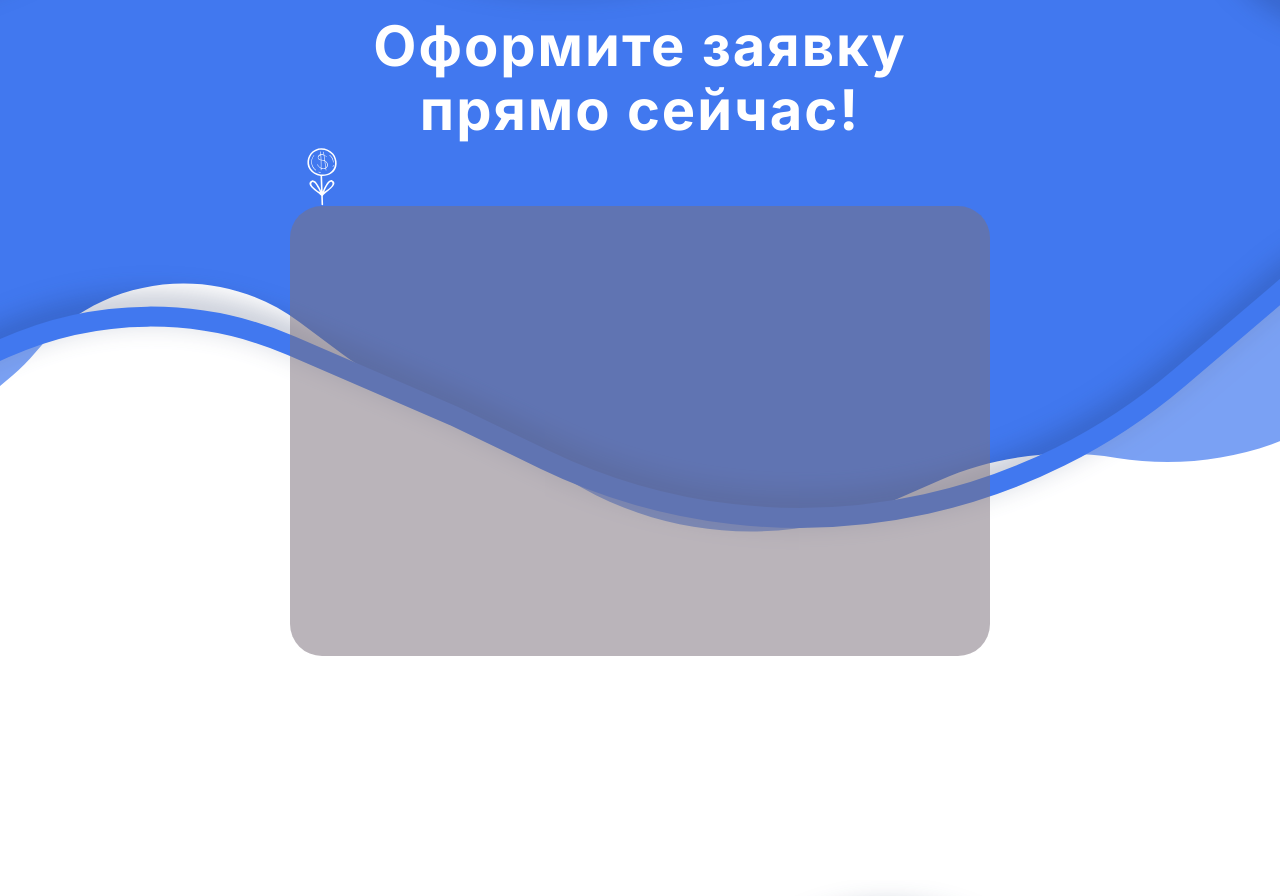
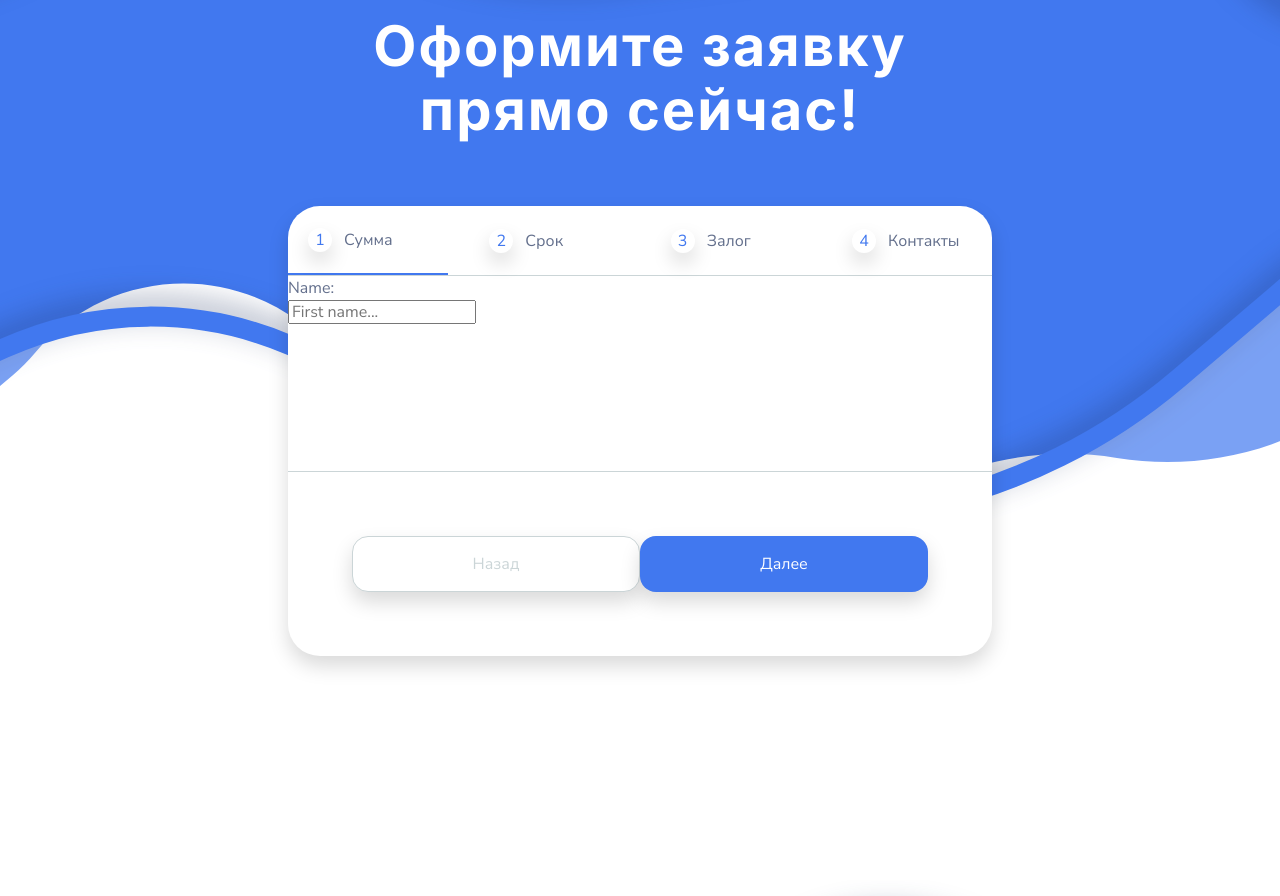
Before and after one commit to JulVBar/credit-LP, a website built with webpack: page src/index.html in a window 1280 px wide. Shown: the part 3510-4406 px from the top of the page. Built offline with nearby package versions, Linux system fonts and the light colour scheme.

Commit message:
order form start

```diff
--- a/src/index.html
+++ b/src/index.html
@@ -29,7 +29,7 @@
     <link rel="stylesheet" href="https://cdn.jsdelivr.net/npm/swiper@8/swiper-bundle.min.css"/>
     <script src="https://cdn.jsdelivr.net/npm/swiper@8/swiper-bundle.min.js"></script>
 
-    <title>Title</title>
+    <title>Bankiroff</title>
 </head>
 
 <body>
@@ -319,7 +319,7 @@
                 </div>
 
                 <div class="example-inner section__inner">
-                    <div class="example-swiper-content">
+                    <div class="example-swiper-content" data-aos="fade-right" data-aos-duration="1500" data-aos-anchor-placement="top-center">
                         <div class="swiper example-swiper">
                             <div class="swiper-wrapper example-swiper-wrapper">
                                 <div class="swiper-slide example-swiper-slide">
@@ -409,7 +409,7 @@
                         </div>
 
                     </div>
-                    <div class="example-title">
+                    <div class="example-title" data-aos="fade-left" data-aos-duration="1500" data-aos-anchor-placement="top-center">
                         <h2>Примеры выданных займов</h2>
                     </div>
                 </div>
@@ -423,11 +423,41 @@
                     <div class="order-inner section__inner">
                         <h2 class="order-title">Оформите заявку прямо сейчас!</h2>
                         <div class="order-content">
-                            <div class="o">
-                                <img src="images/icon/flower.svg" alt="coin">
-                            </div>
-                            <form action="">
+                            <form class="order-form" id="orderForm" action="">
+                                <div class="order-form-header">
+                                    <ul class="list-reset">
+                                        <li class="order-form-step"><span>Сумма</span></li>
+                                        <li class="order-form-step"><span>Срок</span></li>
+                                        <li class="order-form-step"><span>Залог</span></li>
+                                        <li class="order-form-step"><span>Контакты</span></li>
 
+                                    </ul>
+                                </div>
+                                <div class="order-form-body">
+                                    <div class="order-form-tab">Name:
+                                        <p><input placeholder="First name..." oninput="this.className = ''"></p>
+                                    </div>
+
+                                    <div class="order-form-tab">Contact Info:
+                                        <p><input placeholder="E-mail..." oninput="this.className = ''"></p>
+                                    </div>
+
+                                    <div class="order-form-tab">Birthday:
+                                        <p><input placeholder="dd" oninput="this.className = ''"></p>
+                                    </div>
+
+                                    <div class="order-form-tab">Login Info:
+                                        <p><input placeholder="Username..." oninput="this.className = ''"></p>
+                                    </div>
+                                </div>
+                                <div class="order-form-footer">
+                                    <button class="button-primary" type="button" id="prevBtn">
+                                        <span id="prevBtnSpan">Назад</span>
+                                    </button>
+                                    <button  class="button-primary" type="button" id="nextBtn">
+                                        <span id="nextBtnSpan">Далее</span>
+                                    </button>
+                                </div>
                             </form>
                         </div>
 
--- a/src/index.js
+++ b/src/index.js
@@ -4,12 +4,14 @@ import preloader from './js/preloader';
 import algorithmAnimation from './js/algorithmAnimation';
 import caseSwitch from './js/caseSwitch';
 import swiper from './js/swiper';
+import orderForm from './js/orderForm';
 
 window.addEventListener('DOMContentLoaded', function() {
     preloader();
     algorithmAnimation();
     caseSwitch();
     swiper();
+    orderForm();
 });
 
 // load all images
--- /dev/null
+++ b/src/js/orderForm.js
@@ -0,0 +1,85 @@
+function orderForm() {
+    let currentTab = 0;
+    showTab(currentTab);
+
+    function showTab(n) {
+
+        let x = document.getElementsByClassName("order-form-tab");
+
+        x[n].style.display = "block";
+
+        if (n == 0) {
+            document.getElementById("prevBtn").classList.add('disabled');
+        } else {
+            document.getElementById("prevBtn").classList.remove('disabled');
+        }
+        if (n == (x.length - 1)) {
+            document.getElementById("nextBtnSpan").innerHTML = "Оформить";
+        } else {
+            document.getElementById("nextBtnSpan").innerHTML = "Далее";
+        }
+        console.log(n)
+        fixStepIndicator(n)
+    }
+
+    function nextPrev(n) {
+        // This function will figure out which tab to display
+        var x = document.getElementsByClassName("order-form-tab");
+        // Exit the function if any field in the current tab is invalid:
+        if (n == 1 && !validateForm()) return false;
+        // Hide the current tab:
+        x[currentTab].style.display = "none";
+        // Increase or decrease the current tab by 1:
+        currentTab = currentTab + n;
+        // if you have reached the end of the form... :
+        if (currentTab >= x.length) {
+            //...the form gets submitted:
+            document.getElementById("orderForm").submit();
+            return false;
+        }
+        // Otherwise, display the correct tab:
+        showTab(currentTab);
+    }
+
+    function validateForm() {
+        // This function deals with validation of the form fields
+        var x, y, i, valid = true;
+        x = document.getElementsByClassName("order-form-tab");
+        y = x[currentTab].getElementsByTagName("input");
+        // A loop that checks every input field in the current tab:
+        for (i = 0; i < y.length; i++) {
+            // If a field is empty...
+            if (y[i].value == "") {
+            // add an "invalid" class to the field:
+            y[i].className += " invalid";
+            // and set the current valid status to false:
+            valid = false;
+            }
+        }
+        // If the valid status is true, mark the step as finished and valid:
+        if (valid) {
+            document.getElementsByClassName("order-form-step")[currentTab].className += " finish";
+        }
+        return valid; // return the valid status
+    }
+
+    function fixStepIndicator(n) {
+        console.log(n)
+        // This function removes the "active" class of all steps...
+        var i, x = document.getElementsByClassName("order-form-step");
+        for (i = 0; i < x.length; i++) {
+            x[i].className = x[i].className.replace(" active", "");
+        }
+        //... and adds the "active" class to the current step:
+        x[n].className += " active";
+    }
+
+    document.getElementById("prevBtn").addEventListener('click', ()=>{
+        nextPrev(-1);
+    });
+    document.getElementById("nextBtn").addEventListener('click', ()=>{
+        nextPrev(1);
+    });
+}
+
+export default orderForm;
--- a/src/styles/components/UI-kits.scss
+++ b/src/styles/components/UI-kits.scss
@@ -39,6 +39,14 @@
     &:hover::before {
         opacity: 1;
         transform: scale(1, 1);
+    }
+    &.disabled {
+        cursor: not-allowed;
+        border: 1px solid $grey;
+        background: $white;
+        span {
+            color: $grey;
+        }
     }
 }
 .button-secondary {
--- a/src/styles/components/order.scss
+++ b/src/styles/components/order.scss
@@ -10,31 +10,74 @@
         top: -7rem;
     }
     &-content {
-        position: relative;
-        form {
-            width: 700px;
-            height: 450px;
-            background: rgba(125, 114, 125, 0.529);
-            position: relative;
-            border-radius: 2rem;
-            z-index: 4;
+
+    }
+    &-form {
+        width: 44rem;
+        height: 28.125rem;
+        background: $white;
+        border-radius: 2rem;
+        box-shadow: $main-shadow;
+        // position: relative;
+        // z-index: 4;
+        display: flex;
+        flex-flow: column nowrap;
+        &-header {
+            flex: 0 0 4.375rem;
+            border-bottom: 1px solid $grey;
+            ul {
+                display: flex;
+                justify-content: space-between;
+                counter-reset: numbers;
+                height: 100%;
+            }
         }
-        .o {
-            position: absolute;
-            z-index: 3;
-            top: 0;
-            left: 0;
-            width: 4rem;
-            height: 6rem;
-            border-radius: 50%;
-            // background: red;
-            transform: translateY(2rem);
-            // opacity: 0;
-            animation: ooo 3s ease infinite;
-            img {
-                width: 4rem;
-            height: 6rem;
+        &-body {
+            flex: 1 1 auto;
+        }
+        &-footer {
+            flex: 0 0 9.375rem;
+            border-top: 1px solid $grey;
+            display: flex;
+            align-items: center;
+            justify-content: space-between;
+            padding: 4rem;
+        }
+        &-step {
+            // opacity: 0.5;
+            @include flex;
+            height: 100%;
+            width: 10rem;
+            padding-left: 1.5rem;
+            span {
+                position: relative;
+                width: 4.5rem;
+                &:after {
+                    content: counter(numbers);
+                    counter-increment: numbers;
+                    position: absolute;
+                    top: 50%;
+                    left: -50%;
+                    transform: translateY(-50%);
+                    @include flex;
+                    width: 1.5rem;
+                    height: 1.5rem;
+                    background: $white;
+                    box-shadow: $main-shadow;
+                    border-radius: 50%;
+                    color: $primary;
+                }
             }
+            &.active {
+                opacity: 1;
+                border-bottom: 2px solid $primary;
+            }
+            &.finish {
+                background-color: #4CAF50;
+            }
+        }
+        &-tab {
+            display: none;
         }
     }
     &-title {
@@ -48,23 +91,11 @@
     }
 }
 
-@keyframes ooo {
-    0% {
-        transform: translateY(2rem);
-    }
-    25% {
-        transform: translateY(-5rem);
-    }
-    50% {
-        transform: translateY(-5rem);
-    }
-    75% {
-        transform: translateY(-5rem);
-    }
-    100% {
-        transform: translateY(2rem);
-    }
+input.invalid {
+    background-color: #ffdddd;
 }
+
+
 
 // &-content {
 //     @include flex-column;
```
